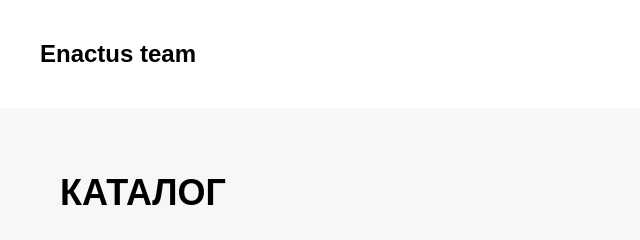
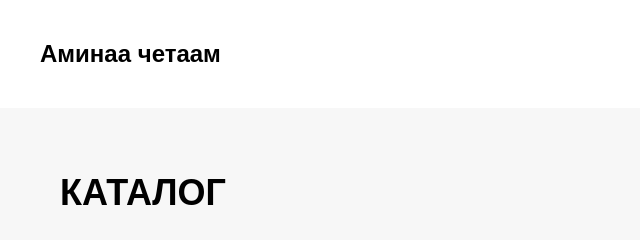
Before and after one commit to vaposik/enactus, a plain HTML site: page enactus/index.html in a window 1280 px wide. Shown: the top 240 px of the page, 0-640 px from the left. Drawn offline with nearby package versions, Linux system fonts and the light colour scheme.

Commit message:
index.html

```diff
--- a/enactus/index.html
+++ b/enactus/index.html
@@ -8,7 +8,7 @@
   </head>
   <body>
     <header class="header">
-      <h2>Enactus team</h2>
+      <h2>Аминаа четаам</h2>
     </header>
 
     <main class="container">
```
